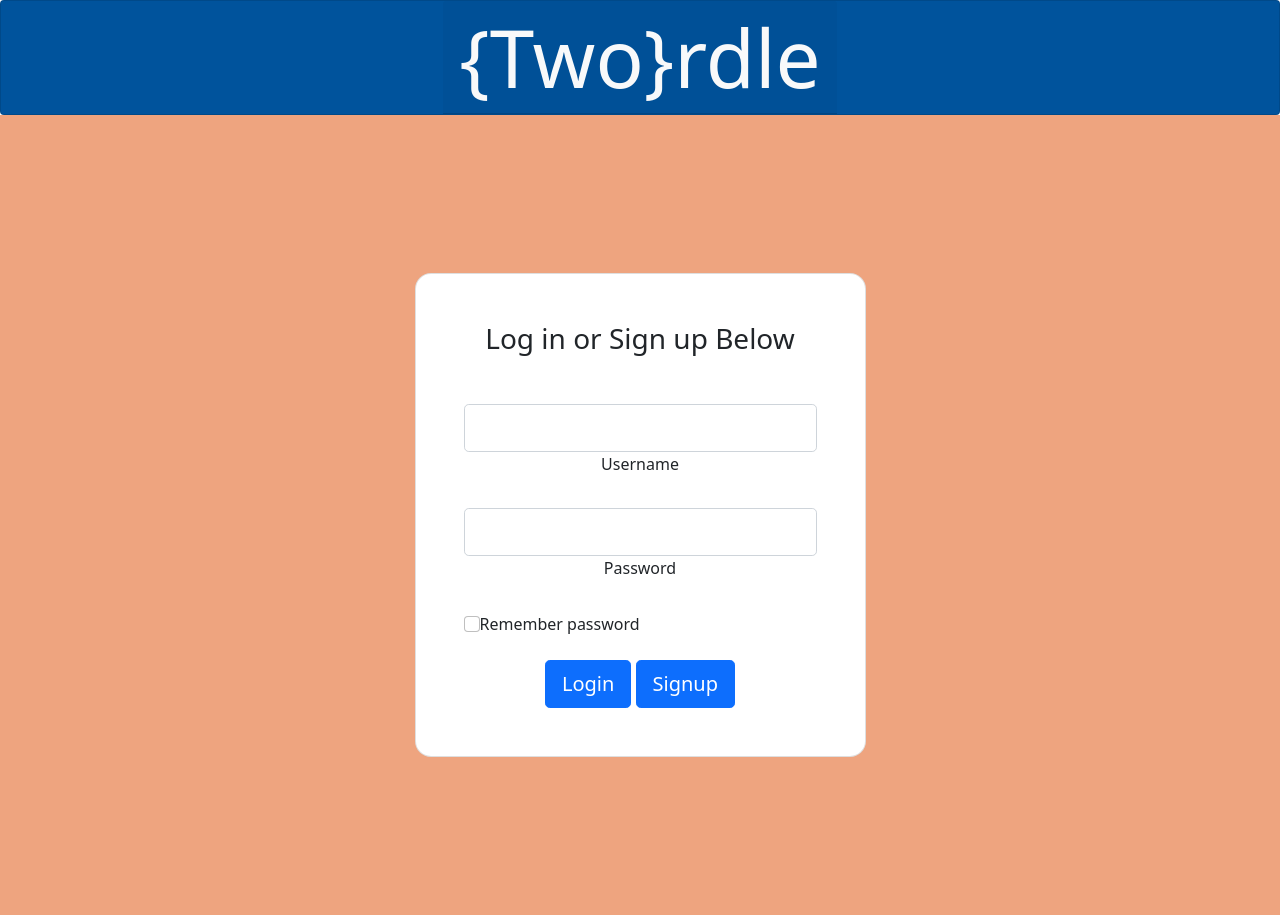
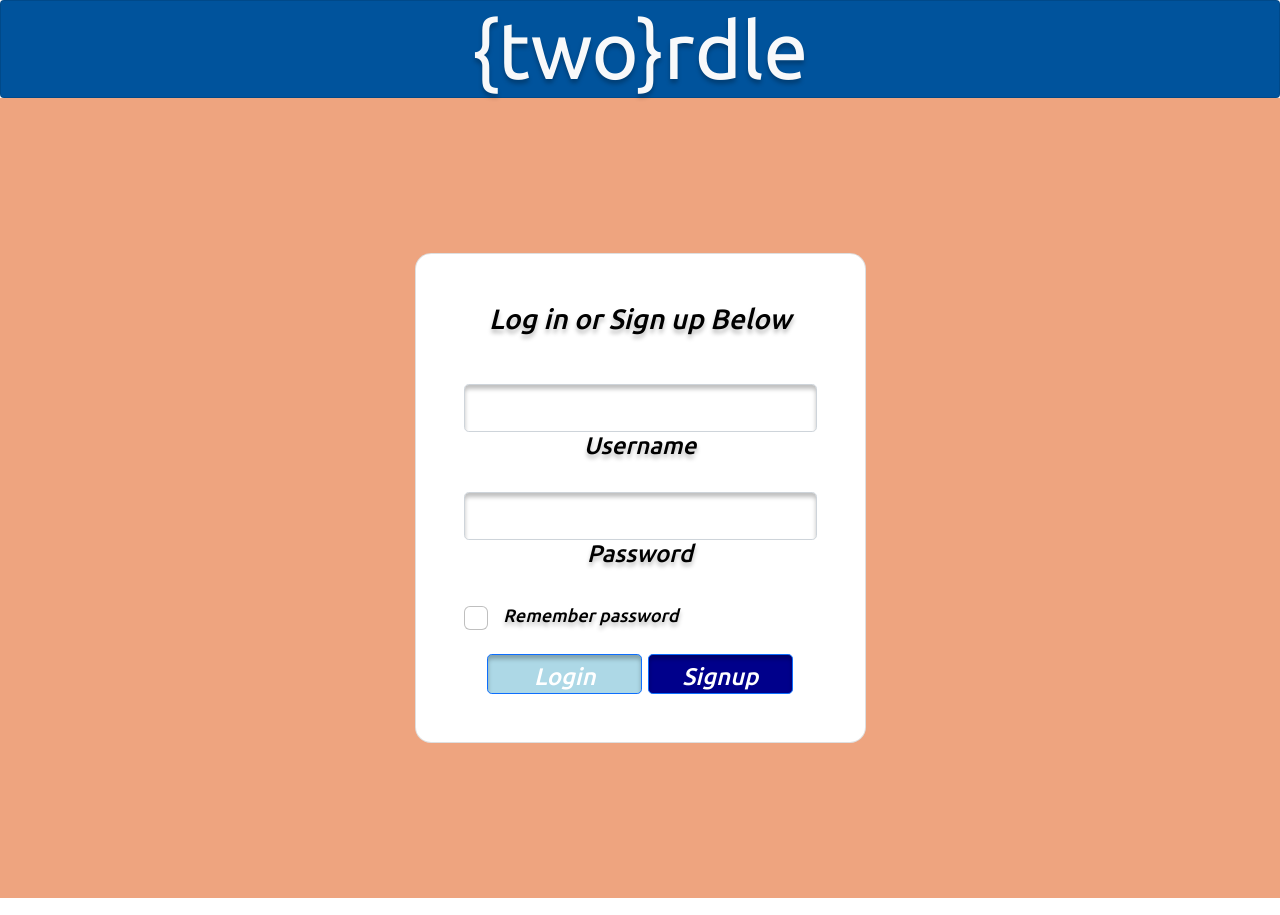
Before and after one commit to hak9292/Wordle2, a website: page public/html/login.html in a window 1280 px wide. Drawn offline with nearby package versions, Linux system fonts and the light colour scheme.

Commit message:
started login.js file

```diff
--- a/public/css/style.css
+++ b/public/css/style.css
@@ -0,0 +1,83 @@
+.text-style {
+    font-family: Ubuntu;
+    font-style: italic;
+    font-weight: 500;
+    font-size: 24px;
+    line-height: 28px;
+    /* identical to box height */
+
+    display: flex;
+    align-items: center;
+
+    color: #000000;
+
+    text-shadow: 0px 4px 4px rgba(0, 0, 0, 0.25);
+}
+
+.checkbox-text-style {
+    font-family: Ubuntu;
+    font-style: italic;
+    font-weight: 500;
+    font-size: 18px;
+    line-height: 28px;
+    padding-left: 5%;
+    /* identical to box height */
+
+    display: flex;
+    align-items: center;
+
+    color: #000000;
+
+    text-shadow: 0px 4px 4px rgba(0, 0, 0, 0.25);
+}
+
+#login-button {
+    width: 155px;
+    height: 40px;
+    left: 570px;
+    top: 445px;
+
+    background: #ADD8E6;
+    box-shadow: inset 0px 4px 4px rgba(0, 0, 0, 0.25);
+
+    font-family: Ubuntu;
+    font-style: italic;
+    font-weight: 500;
+    font-size: 24px;
+    line-height: 28px;
+}
+
+#signup-button {
+    width: 145px;
+    height: 40px;
+    left: 725px;
+    top: 445px;
+
+    background: #00008B;
+    box-shadow: inset 0px 4px 4px rgba(0, 0, 0, 0.25);
+
+    font-family: Ubuntu;
+    font-style: italic;
+    font-weight: 500;
+    font-size: 24px;
+    line-height: 28px;
+}
+
+.a {
+    background: #FCEDDA;
+    box-shadow: inset 0px 4px 4px rgba(0, 0, 0, 0.25);
+}
+
+.header-text {
+    font-family: Ubuntu;
+    font-style: normal;
+    font-weight: normal;
+    font-size: 36px;
+    line-height: 41px;
+    display: flex;
+    align-items: center;
+
+    color: #FFFFFF;
+
+    text-shadow: 0px 4px 4px rgba(0, 0, 0, 0.25);
+}
--- a/public/html/login.html
+++ b/public/html/login.html
@@ -13,12 +13,12 @@
     <title>Login | Twordle</title>
 </head>
 <body>
-    <div class="card align-items-center display-1 text-light" style="background-color: #00539C;">
-        <div class="card-header">
-          {Two}rdle
+    <div class="card align-items-center display-1 text-light header-text" style="background-color: #00539C;">
+        <div>
+          {two}rdle
         </div>
     </div>
-    <section class="vh-100" style="background-color: #EEA47F;">
+    <section class="vh-100 text-style" style="background-color: #EEA47F;">
         <div class="container py-5 h-100">
           <div class="row d-flex justify-content-center align-items-center h-100">
             <div class="col-12 col-md-8 col-lg-6 col-xl-5">
@@ -28,12 +28,12 @@
                   <h3 class="mb-5">Log in or Sign up Below</h3>
 
                   <div class="form-outline mb-4">
-                    <input type="email" id="typeEmailX-2" class="form-control form-control-lg" />
-                    <label class="form-label" for="typeEmailX-2">Username</label>
+                    <input type="username" id="typeUsernameX-2" class="a form-control form-control-lg" />
+                    <label class="form-label" for="typeUsernameX-2">Username</label>
                   </div>
 
                   <div class="form-outline mb-4">
-                    <input type="password" id="typePasswordX-2" class="form-control form-control-lg" />
+                    <input type="password" id="typePasswordX-2" class="a form-control form-control-lg" />
                     <label class="form-label" for="typePasswordX-2">Password</label>
                   </div>
 
@@ -45,11 +45,11 @@
                       value=""
                       id="form1Example3"
                     />
-                    <label class="form-check-label" for="form1Example3"> Remember password </label>
+                    <label class="form-check-label checkbox-text-style" for="form1Example3"> Remember password </label>
                   </div>
 
-                  <button class="btn btn-primary btn-lg btn-block" type="submit">Login</button>
-                  <button class="btn btn-primary btn-lg btn-block" type="submit">Signup</button>
+                  <button class="btn btn-primary btn-lg btn-block" id="login-button" type="submit">Login</button>
+                  <button class="btn btn-primary btn-lg btn-block" id="signup-button" type="submit">Signup</button>
 
 
                 </div>
@@ -59,6 +59,12 @@
         </div>
       </section>
 
+      <!-- <div class="card align-items-center text-light header-text" style="background-color: #00539C;">
+        <div>
+          {two}rdle
+        </div>
+    </div> -->
+
 <script src="/public/js/login.js"></script>
 </body>
 </html>
--- a/public/js/login.js
+++ b/public/js/login.js
@@ -0,0 +1 @@
+function grabLoginInfo
```
